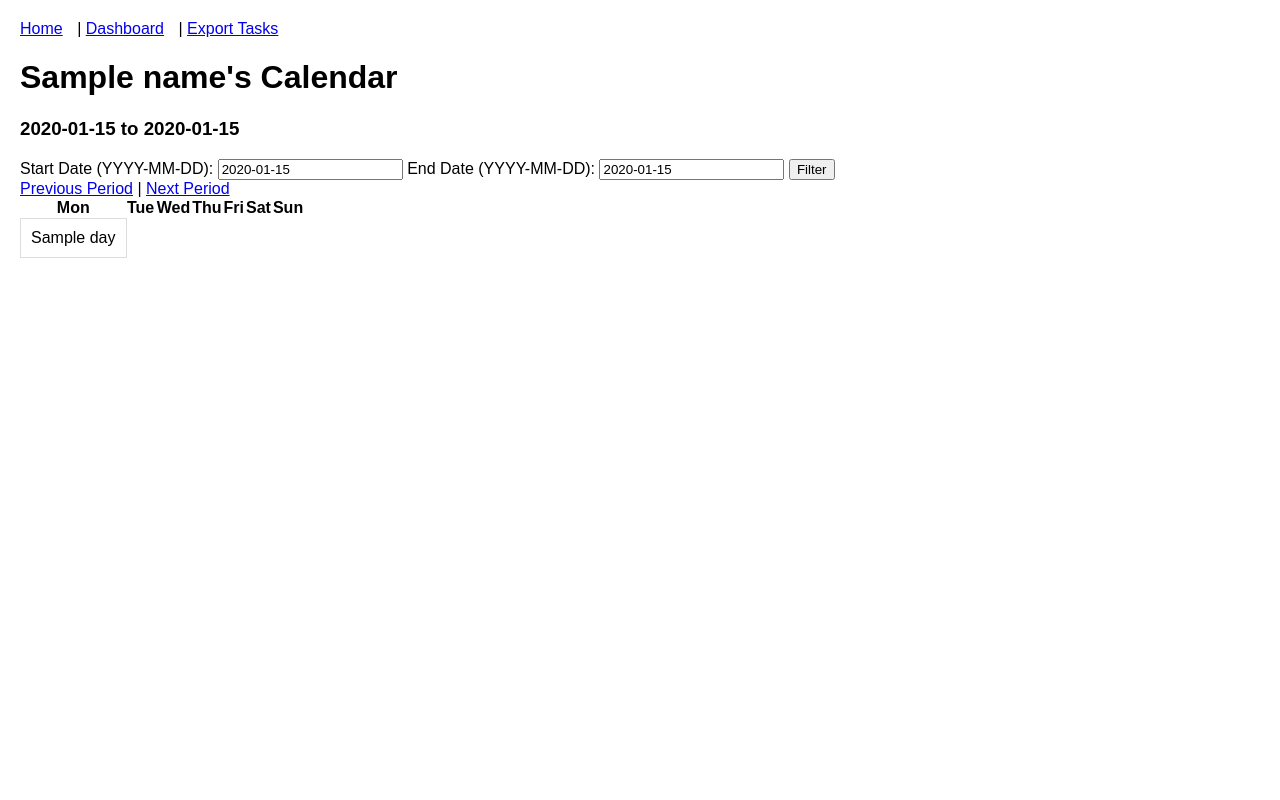
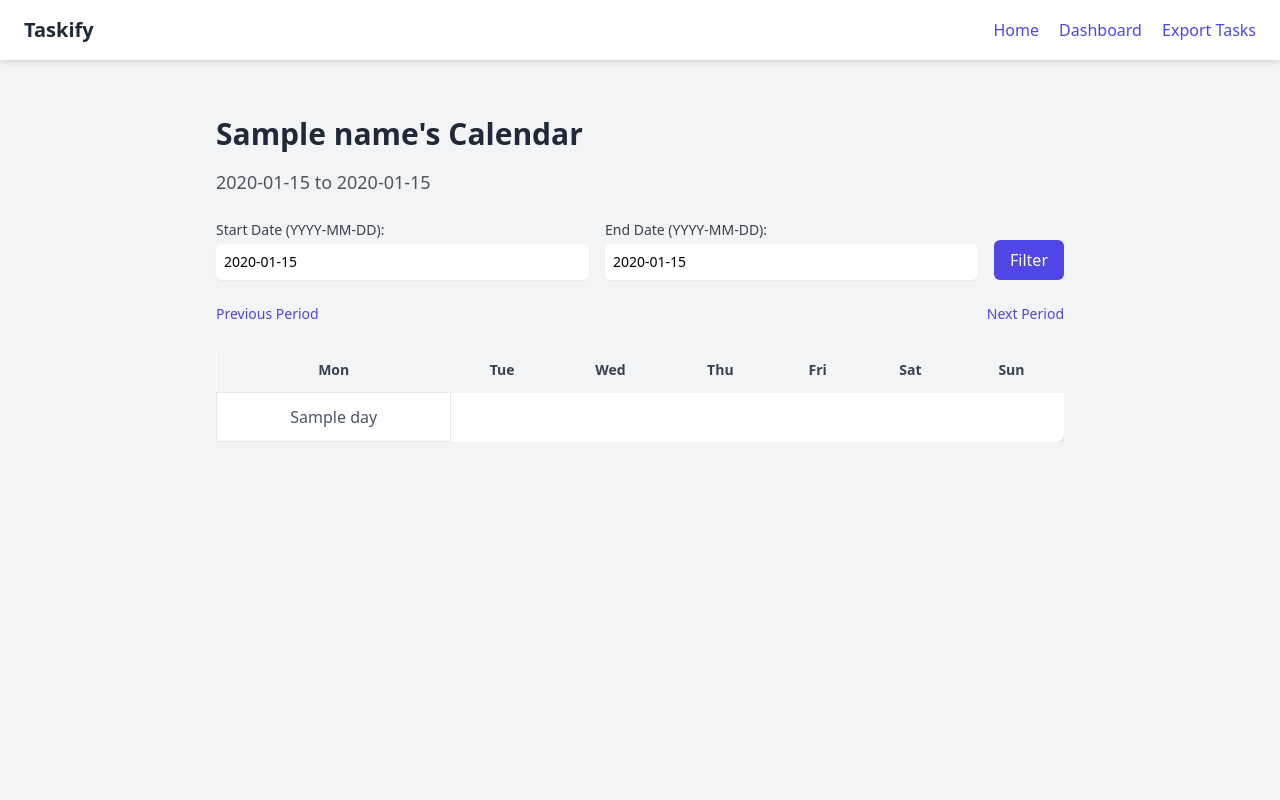
Before and after one commit to SIVABALANPRABHU/Taskify, a Django app: template employee_management/tasks/templates/profile.html in a window 1280 px wide. Run offline with Django 5.2, Linux system fonts and the light colour scheme; the template is opened without the code that fills it: most values are stand-ins (such as "Sample title", 1, 10 or a date in 2020).

Commit message:
designs are updated

```diff
--- a/employee_management/tasks/templates/base.html
+++ b/employee_management/tasks/templates/base.html
@@ -1,20 +1,31 @@
 <!DOCTYPE html>
-<html>
+<html lang="en">
 <head>
+    <meta charset="UTF-8">
+    <meta name="viewport" content="width=device-width, initial-scale=1.0">
     <title>{% block title %}{% endblock %}</title>
-    <style>
-        body { font-family: Arial, sans-serif; margin: 20px; }
-        .nav { margin-bottom: 20px; }
-        .nav a { margin-right: 10px; }
-    </style>
+    <!-- Tailwind CSS CDN -->
+    <link href="https://cdn.jsdelivr.net/npm/tailwindcss@2.2.19/dist/tailwind.min.css" rel="stylesheet">
 </head>
-<body>
-    <div class="nav">
-        <a href="{% url 'index' %}">Home</a> |
-        <a href="{% url 'dashboard' %}">Dashboard</a> |
-        <a href="{% url 'export' %}">Export Tasks</a>
+<body class="bg-gray-100 min-h-screen">
+    <!-- Navigation -->
+    <nav class="bg-white shadow-md sticky top-0 z-10">
+        <div class="container mx-auto px-4 sm:px-6 py-4">
+            <div class="flex justify-between items-center">
+                <div class="text-xl font-bold text-gray-800">Taskify</div>
+                <div class="space-x-4">
+                    <a href="{% url 'index' %}" class="text-indigo-600 hover:text-indigo-800 font-medium">Home</a>
+                    <a href="{% url 'dashboard' %}" class="text-indigo-600 hover:text-indigo-800 font-medium">Dashboard</a>
+                    <a href="{% url 'export' %}" class="text-indigo-600 hover:text-indigo-800 font-medium">Export Tasks</a>
+                </div>
+            </div>
+        </div>
+    </nav>
+
+    <!-- Content -->
+    <div class="container mx-auto px-4 sm:px-6 py-8">
+        {% block content %}
+        {% endblock %}
     </div>
-    {% block content %}
-    {% endblock %}
 </body>
 </html>
--- a/employee_management/tasks/templates/profile.html
+++ b/employee_management/tasks/templates/profile.html
@@ -1,53 +1,86 @@
 {% extends 'base.html' %}
 {% block title %}{{ name }}'s Profile{% endblock %}
 {% block content %}
-    <h1>{{ name }}'s Calendar</h1>
-    <h3>{{ start_date|date:"Y-m-d" }} to {{ end_date|date:"Y-m-d" }}</h3>
+    <!-- Include Tailwind CSS via CDN -->
+    <link href="https://cdn.jsdelivr.net/npm/tailwindcss@2.2.19/dist/tailwind.min.css" rel="stylesheet">
+
+    <div class="container mx-auto p-4 sm:p-6 max-w-4xl">
+        <h1 class="text-3xl font-bold text-gray-800 mb-4">{{ name }}'s Calendar</h1>
+        <h3 class="text-lg text-gray-600 mb-6">{{ start_date|date:"Y-m-d" }} to {{ end_date|date:"Y-m-d" }}</h3>
 
         <!-- Start/End Date Filter Form -->
-    <form method="GET" action="{% url 'assignee_profile' name=name %}">
-        <label for="start_date">Start Date (YYYY-MM-DD):</label>
-        <input type="text" id="start_date" name="start_date" value="{{ start_date|date:'Y-m-d' }}" placeholder="2025-05-01">
-        <label for="end_date">End Date (YYYY-MM-DD):</label>
-        <input type="text" id="end_date" name="end_date" value="{{ end_date|date:'Y-m-d' }}" placeholder="2025-05-31">
-        <button type="submit">Filter</button>
+        <form method="GET" action="{% url 'assignee_profile' name=name %}" class="mb-6 flex flex-col sm:flex-row gap-4">
+            <div class="flex-1">
+                <label for="start_date" class="block text-sm font-medium text-gray-700">Start Date (YYYY-MM-DD):</label>
+                <input type="text" id="start_date" name="start_date" value="{{ start_date|date:'Y-m-d' }}" placeholder="2025-05-01"
+                       class="mt-1 block w-full border-gray-300 rounded-md shadow-sm focus:ring-indigo-500 focus:border-indigo-500 sm:text-sm p-2">
+            </div>
+            <div class="flex-1">
+                <label for="end_date" class="block text-sm font-medium text-gray-700">End Date (YYYY-MM-DD):</label>
+                <input type="text" id="end_date" name="end_date" value="{{ end_date|date:'Y-m-d' }}" placeholder="2025-05-31"
+                       class="mt-1 block w-full border-gray-300 rounded-md shadow-sm focus:ring-indigo-500 focus:border-indigo-500 sm:text-sm p-2">
+            </div>
+            <div class="self-end">
+                <button type="submit" class="bg-indigo-600 text-white px-4 py-2 rounded-md hover:bg-indigo-700 transition">Filter</button>
+            </div>
         </form>
 
         <!-- Navigation for previous/next date range -->
-    <div>
-        <a href="{% url 'assignee_profile' name=name %}?start_date={{ prev_start_date|date:'Y-m-d' }}&end_date={{ prev_end_date|date:'Y-m-d' }}">Previous Period</a> |
-        <a href="{% url 'assignee_profile' name=name %}?start_date={{ next_start_date|date:'Y-m-d' }}&end_date={{ next_end_date|date:'Y-m-d' }}">Next Period</a>
+        <div class="mb-6 flex justify-between text-sm">
+            <a href="{% url 'assignee_profile' name=name %}?start_date={{ prev_start_date|date:'Y-m-d' }}&end_date={{ prev_end_date|date:'Y-m-d' }}"
+               class="text-indigo-600 hover:text-indigo-800 font-medium">Previous Period</a>
+            <a href="{% url 'assignee_profile' name=name %}?start_date={{ next_start_date|date:'Y-m-d' }}&end_date={{ next_end_date|date:'Y-m-d' }}"
+               class="text-indigo-600 hover:text-indigo-800 font-medium">Next Period</a>
         </div>
 
-    <table style="border-collapse: collapse;">
-        <tr>
-            <th>Mon</th><th>Tue</th><th>Wed</th><th>Thu</th><th>Fri</th><th>Sat</th><th>Sun</th>
+        <!-- Calendar Table -->
+        <div class="overflow-x-auto">
+            <table class="w-full border-collapse bg-white shadow-md rounded-lg">
+                <thead>
+                    <tr class="bg-gray-100">
+                        <th class="p-3 text-sm font-semibold text-gray-700">Mon</th>
+                        <th class="p-3 text-sm font-semibold text-gray-700">Tue</th>
+                        <th class="p-3 text-sm font-semibold text-gray-700">Wed</th>
+                        <th class="p-3 text-sm font-semibold text-gray-700">Thu</th>
+                        <th class="p-3 text-sm font-semibold text-gray-700">Fri</th>
+                        <th class="p-3 text-sm font-semibold text-gray-700">Sat</th>
+                        <th class="p-3 text-sm font-semibold text-gray-700">Sun</th>
                     </tr>
+                </thead>
+                <tbody>
                     {% for week in calendar %}
                         <tr>
                             {% for day in week %}
                                 {% if day %}
                                     {% with date_str=day|date:"Y-m-d" %}
-                            <td style="border: 1px solid #ddd; padding: 10px; text-align: center; vertical-align: top; {% if date_str in tasks_by_date %}background-color: #e0f7fa;{% endif %}">
+                                        <td class="border border-gray-200 p-3 text-center align-top {% if date_str in tasks_by_date %}bg-teal-100{% else %}bg-white{% endif %} hover:bg-gray-50 transition">
                                             {% if date_str in tasks_by_date %}
-                                    <a href="{% url 'tasks_by_date' name=name date=date_str %}">{{ day.day }}</a>
-                                    <br>
-                                    <small>({{ tasks_by_date.date_str|length }} task{{ tasks_by_date.date_str|length|pluralize }})</small>
-                                    <ul style="list-style: none; padding: 0; font-size: 0.8em;">
+                                                <a href="{% url 'tasks_by_date' name=name date=date_str %}" class="text-indigo-600 font-bold hover:underline">{{ day.day }}</a>
+                                                <div class="text-xs text-gray-500 mt-1">({{ tasks_by_date.date_str|length }} task{{ tasks_by_date.date_str|length|pluralize }})</div>
+                                                <ul class="mt-2 text-xs text-gray-700 list-none space-y-1">
                                                     {% for task in tasks_by_date.date_str %}
-                                            <li>{{ task.task_name }} (ID: {{ task.id }}, {{ task.status }}, {{ task.priority }})</li>
+                                                        <li class="border-l-2 border-indigo-500 pl-2">
+                                                            <strong>{{ task.task_name }}</strong> (ID: {{ task.id }})<br>
+                                                            Start: {{ task.start_date|date:"Y-m-d" }}<br>
+                                                            End: {{ task.end_date|date:"Y-m-d" }}<br>
+                                                            Status: {{ task.status }}<br>
+                                                            Priority: {{ task.priority }}
+                                                        </li>
                                                     {% endfor %}
                                                 </ul>
                                             {% else %}
-                                    {{ day.day }}
+                                                <span class="text-gray-600">{{ day.day }}</span>
                                             {% endif %}
                                         </td>
                                     {% endwith %}
                                 {% else %}
-                        <td style="border: 1px solid #ddd; padding: 10px; text-align: center;"></td>
+                                    <td class="border border-gray-200 p-3 text-center bg-gray-50"></td>
                                 {% endif %}
                             {% endfor %}
                         </tr>
                     {% endfor %}
+                </tbody>
             </table>
+        </div>
+    </div>
 {% endblock %}
```
Also changed, not shown: employee_management/tasks/models.py (+5 -4 lines), employee_management/tasks/templates/index.html (+6 -5 lines), employee_management/tasks/templates/tasks.html (+25 -12 lines), employee_management/tasks/views.py (+37 -20 lines), employee_management/db.sqlite3, employee_management/tasks/migrations/0001_initial.py. Lines whose indentation alone changed are shown as unchanged.
